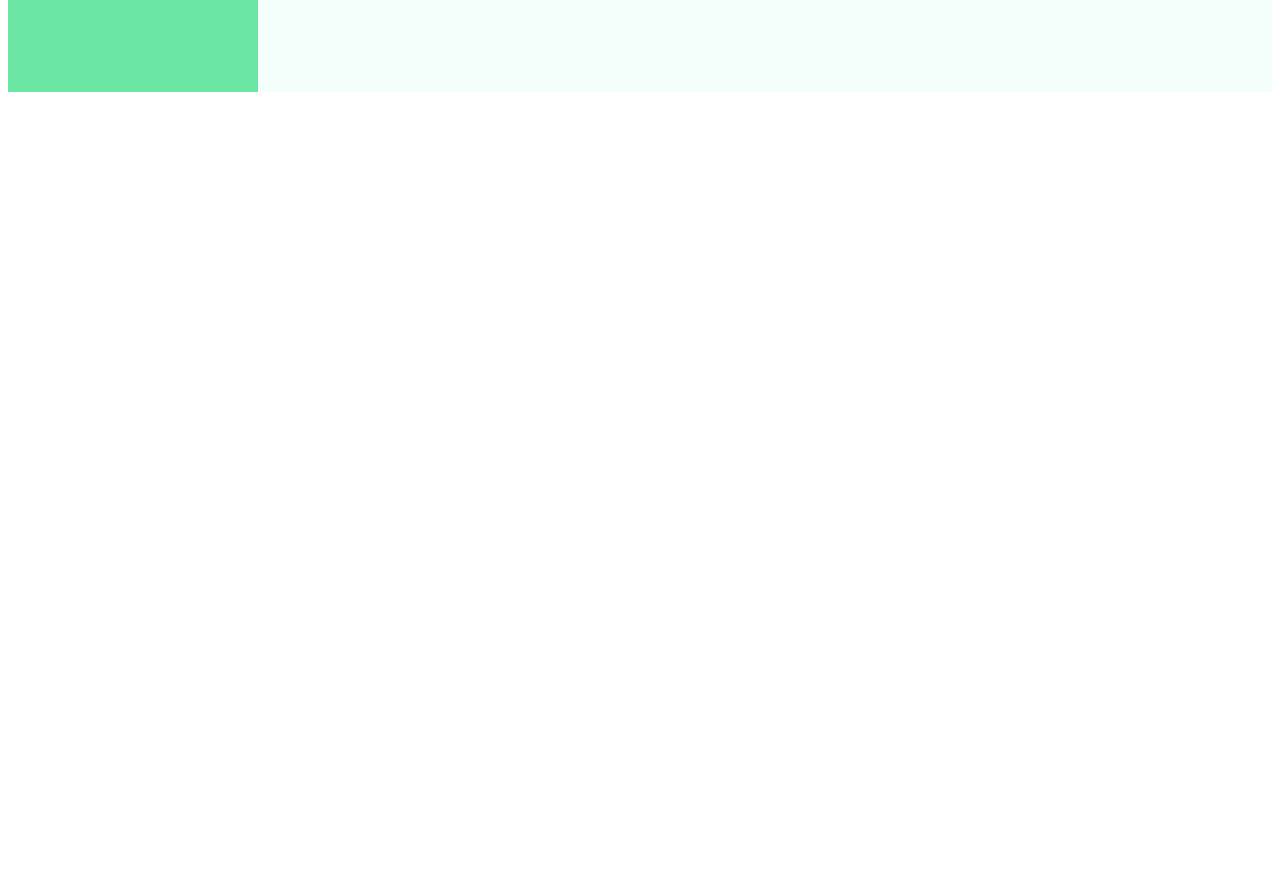
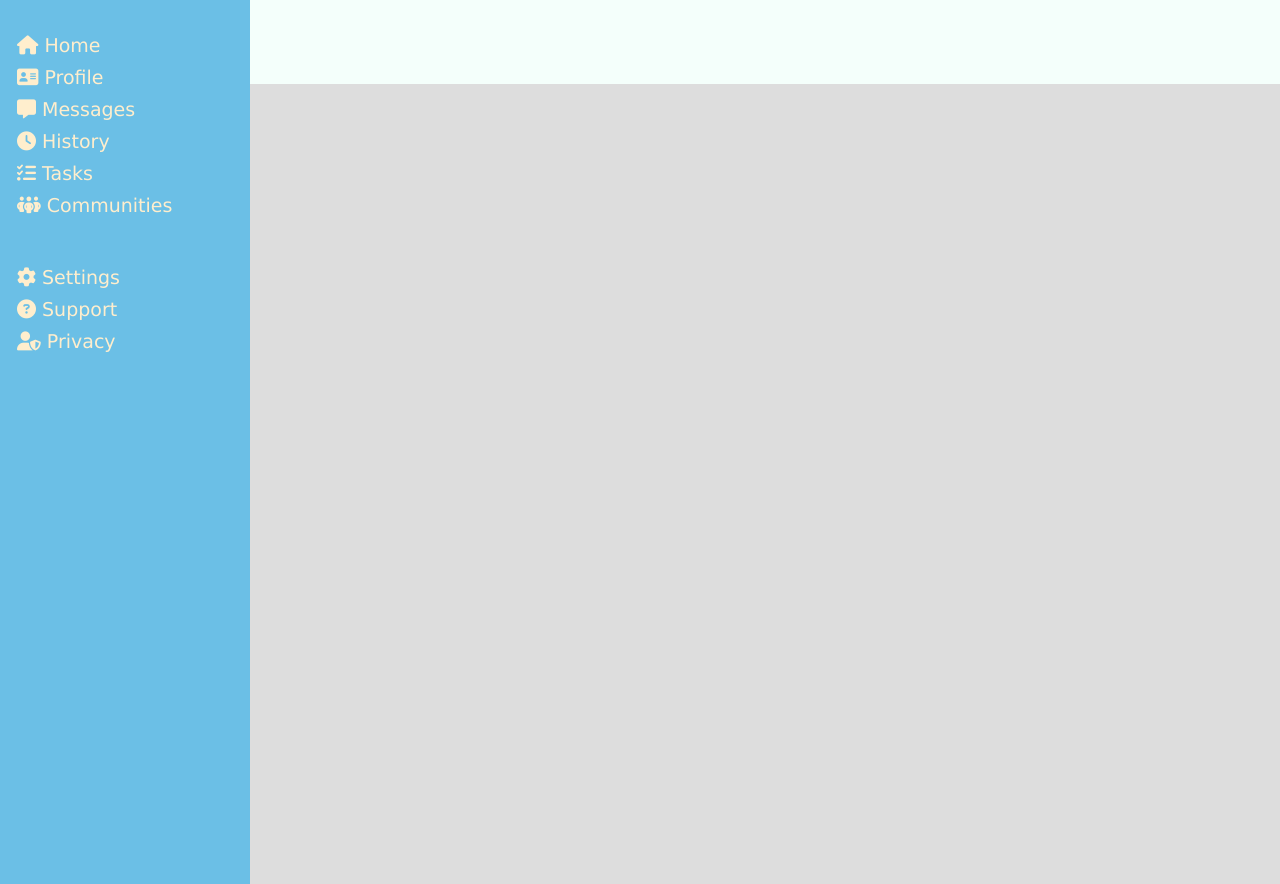
Before and after one commit to gedadev/dashboard, a plain HTML site: page index.html in a window 1280 px wide. Shown: the part 66-950 px from the top of the page. Before the commit the page ends 800 px from the top, so only its background shows below. Drawn offline with Linux system fonts and the light colour scheme.

Commit message:
styled the sidebar

```diff
--- a/index.html
+++ b/index.html
@@ -6,10 +6,30 @@
     <meta name="viewport" content="width=device-width, initial-scale=1.0">
     <link rel="stylesheet" href="style.css">
     <title>Document</title>
+    <script src="https://kit.fontawesome.com/4627f18a48.js" crossorigin="anonymous"></script>
 </head>
 <body>
     <header id="header"></header>
-    <nav id="sidebar"></nav>
+    <nav id="sidebar">
+        <h1><i class="fa-solid fa-chart-simple"></i> Dashboard</h1>
+        <div id="menu">
+            <ul>
+                <li class="nav-item"><a href=""><i class="fa-solid fa-house"></i> Home</a></li>
+                <li class="nav-item"><a href=""><i class="fa-solid fa-address-card"></i> Profile</a></li>
+                <li class="nav-item"><a href=""><i class="fa-solid fa-message"></i> Messages</a></li>
+                <li class="nav-item"><a href=""><i class="fa-solid fa-clock"></i> History</a></li>
+                <li class="nav-item"><a href=""><i class="fa-solid fa-list-check"></i> Tasks</a></li>
+                <li class="nav-item"><a href=""><i class="fa-solid fa-people-group"></i> Communities</a></li>
+            </ul>
+        </div>
+        <div id="options">
+            <ul>
+                <li class="nav-item"><a href=""><i class="fa-solid fa-gear"></i> Settings</a></li>
+                <li class="nav-item"><a href=""><i class="fa-solid fa-circle-question"></i> Support</a></li>
+                <li class="nav-item"><a href=""><i class="fa-solid fa-user-shield"></i> Privacy</a></li>
+            </ul>
+        </div>
+    </nav>
     <main id="main"></main>
 </body>
 </html>
--- a/style.css
+++ b/style.css
@@ -1,8 +1,25 @@
 :root {
     --main-color: rgb(244, 255, 251);
-    --accent-color: rgb(107, 230, 162);
+    --accent-color: rgb(107, 191, 230);
     --fill-color: rgb(221, 221, 221);
-    --details-color: rgb(255, 245, 104);;
+    --details-color: rgb(255, 245, 104);
+    --font-color: rgb(255, 238, 205);
+    font-family: 'Lucida Sans', 'Lucida Sans Regular', 'Lucida Grande', 'Lucida Sans Unicode', Geneva, Verdana, sans-serif;
+}
+
+* {
+    margin: 0;
+    padding: 0;
+    text-decoration: none;
+    list-style-type: none;
+}
+
+a:visited {
+    color: var(--font-color);
+}
+
+a:hover {
+    color: var(--fill-color);
 }
 
 body {
@@ -21,9 +38,25 @@ body {
     background-color: var(--accent-color);
     grid-column: 1 / 2;
     grid-row: 1 / 3;
+    height: auto;
+    padding: 17px;
+    color: var(--font-color);
+}
 
+#sidebar h1 {
+    font-size: 28px;
+}
+
+#sidebar ul {
+    margin-top: 50px;
+}
+
+#sidebar li {
+    margin-top: 10px;
+    font-size: 19px;
 }
 
 #main {
     background-color: var(--fill-color);
+    height: 100vh;
 }
```
